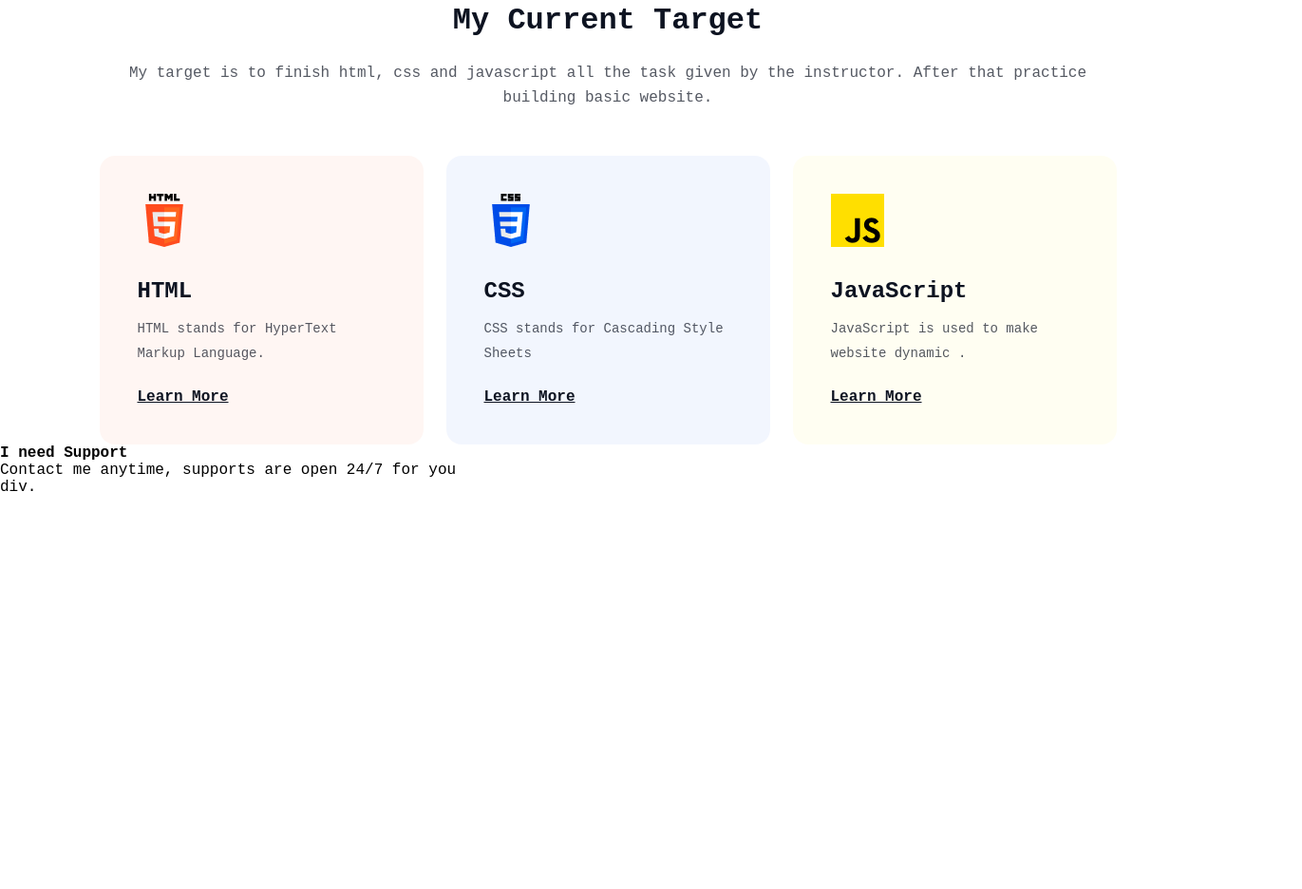
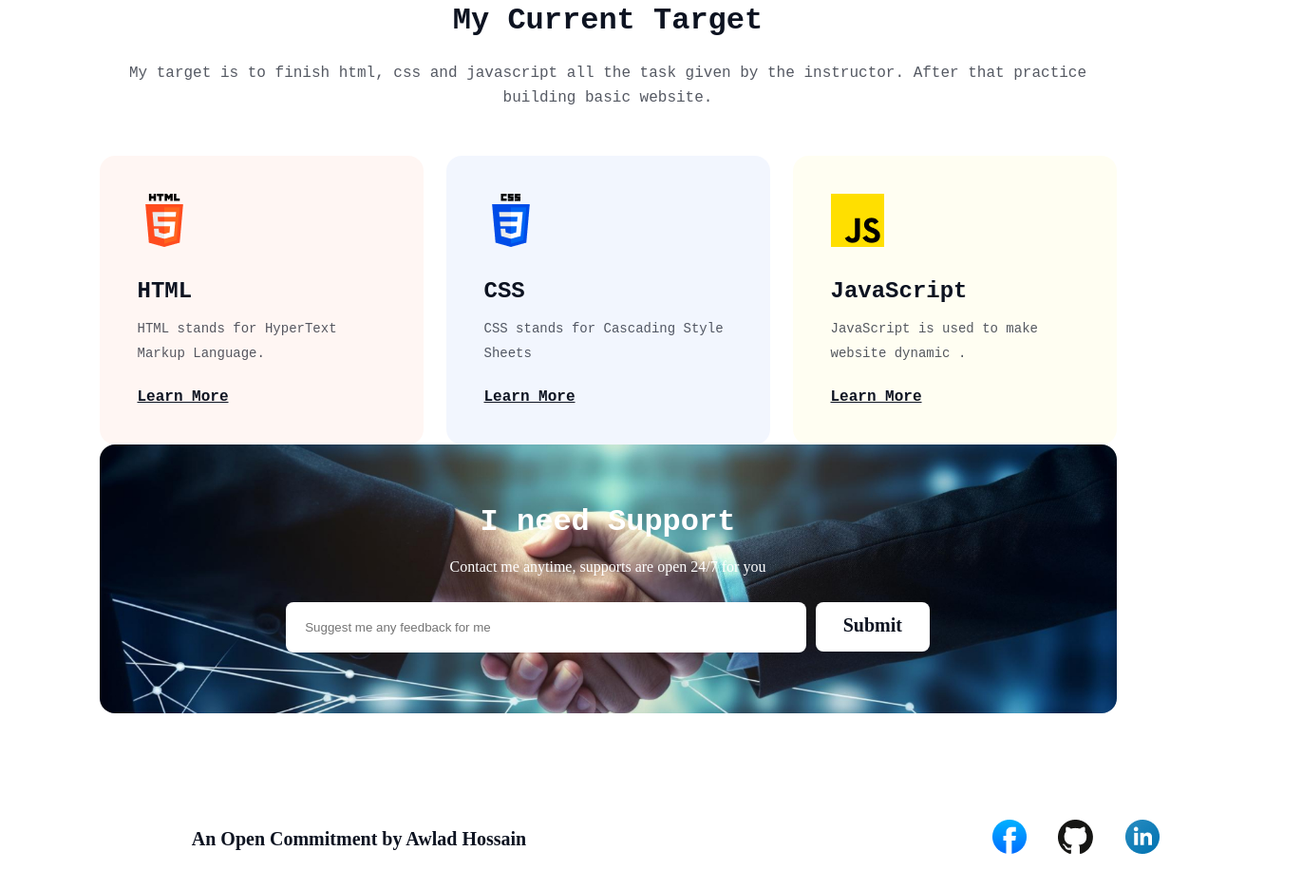
Before and after one commit to ShaikhAnik/my-first-assignment, a plain HTML site: page index.html in a window 1280 px wide. Shown: the part 3183-4119 px from the top of the page at 95% size, 1371 px wide, since content can reach past the window. Before the commit the page ends 3705 px from the top, so only its background shows below. Drawn offline with Linux system fonts and the light colour scheme; a web font is replaced by a local one.

Commit message:
added support section

```diff
--- a/index.html
+++ b/index.html
@@ -122,13 +122,28 @@
       <!--I need support section -->
      <section class="support-bg">
           <div class="support-contains">
-            <h4>I need Support</h4>
-            <p>Contact me anytime, supports are open 24/7 for you</p>
 
-            div.
+            <h4 class="need-sup">I need Support</h4>
+            <p class="cont-descrip">Contact me anytime, supports are open 24/7 for you</p>
+
+
+            <form action="">
+                <input type="text" placeholder="Suggest me any feedback for me">
+                <input class="sub-btn" type="submit" value="Submit">
+            </form>
           </div>
      </section>
  </main>
+    <footer>
+        <div class="footer_content">
+        <p>An Open Commitment by Awlad Hossain</p>
 
+        <div class="icons">
+            <a href=""><img src="assets/facebook.png" alt=""></a>
+            <a href=""><img src="assets/github.png" alt=""></a>
+            <a href=""><img src="assets/linkedin-icon 1.png" alt=""></a>
+        </div>
+    </div>
+    </footer>
 </body>
 </html>
--- a/style/style.css
+++ b/style/style.css
@@ -223,3 +223,102 @@
     letter-spacing: 0%;
     text-decoration-line: underline;
 }
+
+/* support section style */
+.support-bg{
+
+  width: 1071px;
+  background-image: url(../assets/handshake.jpg);
+  background-size:cover;
+    background-position:center;
+    background-repeat: no-repeat;
+    border-radius: 16px;
+    background:rgba(0, 0, 0, 0.2), rgba(0, 0, 0, 0.2),rgba(0, 0, 0, 0.2);
+    margin-bottom: 80px;
+}
+
+.support-contains{
+
+    padding: 64px 48px;
+}
+.support_text{
+
+}
+
+.support-contains .need-sup{
+    color: rgb(255, 255, 255);
+    font-size: 32px;
+    font-weight: 700;
+    line-height: 36px;
+    letter-spacing: 0%;
+    text-align: center;
+    margin-bottom: 16px;
+
+}
+.cont-descrip{
+    color: rgb(255, 255, 255);
+    font-family: Azeret Mono;
+    font-size: 16px;
+    font-weight: 400;
+    line-height: 26px;
+    letter-spacing: 0%;
+    text-align: center;
+    margin-bottom: 24px;
+}
+form{
+    text-align: center;
+
+}
+
+input[type=text]{
+    width: 548px;
+    box-sizing: border-box;
+    border: none;
+    border-radius: 8px;
+    background: rgb(255, 255, 255);
+    padding: 19px 20px 19px 20px;
+}
+
+.sub-btn{
+    width: 120px;
+    border-radius: 8px;
+    background: rgb(255, 255, 255);
+    color: rgb(13, 19, 33);
+    font-family: Azeret Mono;
+    font-size: 20px;
+    font-weight: 600;
+    line-height: 23px;
+    letter-spacing: 0%;
+    text-align: center;
+    padding: 13px 20px 16px 20px;
+    border: none;
+    cursor: pointer;
+}
+.footer_content{
+    width: 1071px;
+    display: flex;
+    align-items: center;
+    justify-content: space-between;
+
+    padding: 32px 150px 32px 150px;
+ }
+
+ .footer_content p {
+    color: rgb(13, 19, 33);
+font-family: Azeret Mono;
+font-size: 20px;
+font-weight: 600;
+line-height: 23px;
+letter-spacing: 0%;
+text-align: center;
+width: 456px;
+margin: 0px;
+
+ }
+.icons{
+
+    margin: 0px;
+}
+ .icons a {
+  margin-left: 24px;
+ }
```
